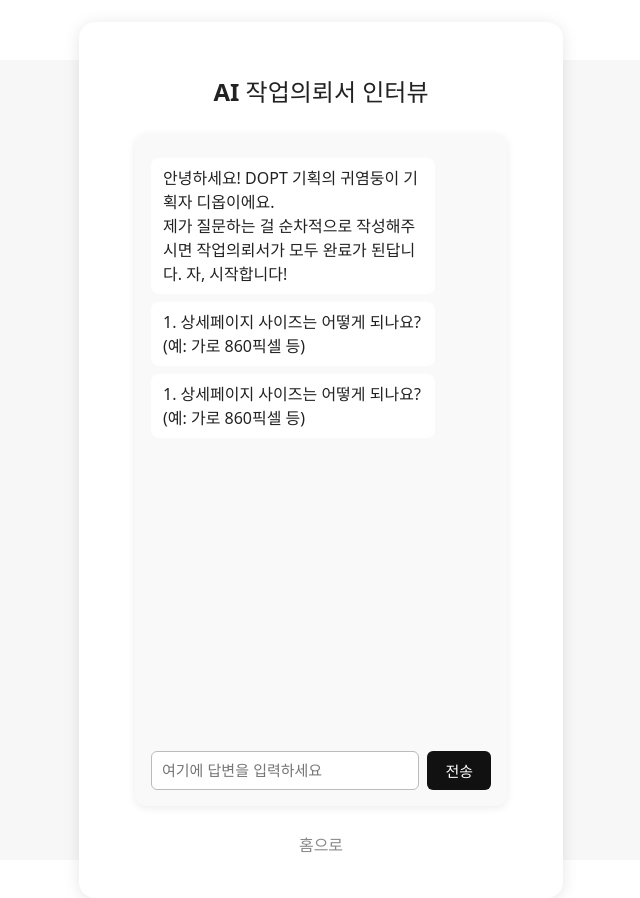
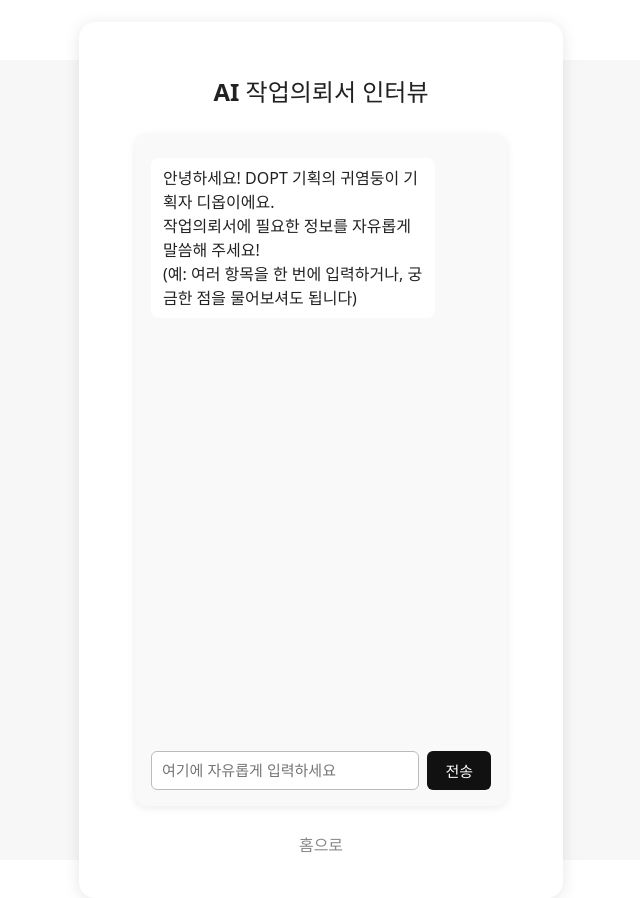
Before and after one commit to doptplanning/my-planner-tool, a React (Vite) app: page /ai-interview in a window 1280 px wide. Shown: the whole page, without its empty margins (319-959 px from the left). Built offline with nearby package versions, Linux system fonts and the light colour scheme.

Commit message:
AIChatBox 자유 대화형(질문 순서 강제 제거) 리팩토링

```diff
--- a/src/components/AIChat/AIChatBox.tsx
+++ b/src/components/AIChat/AIChatBox.tsx
@@ -12,75 +12,32 @@ interface AIChatBoxProps {
   style?: React.CSSProperties;
 }
 
-const questionList = [
-  {
-    key: 'sizeWidth',
-    question: '1. 상세페이지 사이즈는 어떻게 되나요? (예: 가로 860픽셀 등)'
-  },
-  {
-    key: 'sizeSites',
-    question: '2. 노출 사이트는 어디인가요? (예: 네이버 스마트스토어, 쿠팡 등)'
-  },
-  {
-    key: 'product',
-    question: '3. 제품명/모델명/구성은 어떻게 되나요? (예: ○○○보풀제거기 / XES1098 / 본품, C타입 충전선, 청소솔, 해파필터)'
-  },
-  {
-    key: 'target',
-    question: '4. 주요 타겟은 누구인가요? (예: 2030 MZ세대, 남성층 등)'
-  },
-  {
-    key: 'price',
-    question: '5. 제품 가격은 얼마인가요? (예: 39,000원)'
-  },
-];
-
 const greeting =
-  '안녕하세요! DOPT 기획의 귀염둥이 기획자 디옵이에요.\n제가 질문하는 걸 순차적으로 작성해주시면 작업의뢰서가 모두 완료가 된답니다. 자, 시작합니다!';
+  '안녕하세요! DOPT 기획의 귀염둥이 기획자 디옵이에요.\n작업의뢰서에 필요한 정보를 자유롭게 말씀해 주세요!\n(예: 여러 항목을 한 번에 입력하거나, 궁금한 점을 물어보셔도 됩니다)';
 
 const AIChatBox: React.FC<AIChatBoxProps> = ({ onAIResult, width = 340, height = '80vh', style }) => {
-  const [messages, setMessages] = useState<Message[]>([{ role: 'ai', content: greeting }]);
+  const [messages, setMessages] = useState<{ role: 'user' | 'ai'; content: string }[]>([{ role: 'ai', content: greeting }]);
   const [input, setInput] = useState('');
   const [loading, setLoading] = useState(false);
   const [error, setError] = useState('');
-  const [step, setStep] = useState(0);
-  const [answers, setAnswers] = useState<{ [key: string]: string }>({});
 
-  const askNext = (nextStep: number) => {
-    if (nextStep < questionList.length) {
-      setMessages(prev => [...prev, { role: 'ai', content: questionList[nextStep].question }]);
-      setStep(nextStep);
-    } else {
-      // 모든 답변이 끝나면 AI에게 전체 답변을 정리 요청
-      handleAIRefine();
-    }
-  };
-
-  const handleSend = () => {
+  const handleSend = async () => {
     if (!input.trim() || loading) return;
-    const currentKey = questionList[step]?.key;
     setMessages(prev => [...prev, { role: 'user', content: input }]);
-    setAnswers(prev => ({ ...prev, [currentKey]: input }));
-    setInput('');
-    askNext(step + 1);
-  };
-
-  // AI에게 전체 답변을 정리 요청
-  const handleAIRefine = async () => {
     setLoading(true);
-    setMessages(prev => [...prev, { role: 'ai', content: '입력해주셔서 감사합니다! 입력하신 내용을 바탕으로 작업의뢰서를 정리 중입니다...' }]);
     setError('');
     try {
       const API_BASE = import.meta.env.VITE_API_URL || 'https://my-planner-tool.onrender.com';
       const res = await fetch(`${API_BASE}/api/gpt-brief`, {
         method: 'POST',
         headers: { 'Content-Type': 'application/json' },
-        body: JSON.stringify({ ...answers, summary: Object.entries(answers).map(([k, v]) => `${k}: ${v}`).join('\n') }),
+        body: JSON.stringify({ summary: input }),
       });
       const data = await res.json();
       if (data.error) throw new Error(data.error);
-      setMessages(prev => [...prev, { role: 'ai', content: '작업의뢰서가 아래와 같이 정리되었습니다!' }]);
-      // 각 항목별로 입력란에 자동 반영
+      // AI가 자유롭게 답변/분류/정리/추가 질문
+      setMessages(prev => [...prev, { role: 'ai', content: data.brief || JSON.stringify(data) }]);
+      setInput('');
       if (onAIResult) onAIResult(data);
     } catch (err: any) {
       setError(err.message || '서버 오류');
@@ -88,14 +45,6 @@ const AIChatBox: React.FC<AIChatBoxProps> = ({ onAIResult, width = 340, height =
       setLoading(false);
     }
   };
-
-  // 첫 질문 자동 시작
-  React.useEffect(() => {
-    if (step === 0 && messages.length === 1) {
-      askNext(0);
-    }
-    // eslint-disable-next-line
-  }, []);
 
   return (
     <div style={{ width, height, background: '#f9f9f9', borderRadius: 12, boxShadow: '0 2px 8px rgba(0,0,0,0.08)', display: 'flex', flexDirection: 'column', padding: 16, ...style }}>
@@ -116,11 +65,11 @@ const AIChatBox: React.FC<AIChatBoxProps> = ({ onAIResult, width = 340, height =
           value={input}
           onChange={e => setInput(e.target.value)}
           onKeyDown={e => { if (e.key === 'Enter') handleSend(); }}
-          placeholder={step < questionList.length ? '여기에 답변을 입력하세요' : '모든 답변이 완료되었습니다'}
+          placeholder="여기에 자유롭게 입력하세요"
           style={{ flex: 1, padding: 10, borderRadius: 6, border: '1px solid #bbb', fontSize: 15 }}
-          disabled={loading || step >= questionList.length}
+          disabled={loading}
         />
-        <button onClick={handleSend} disabled={loading || !input.trim() || step >= questionList.length} style={{ padding: '0 18px', borderRadius: 6, background: '#111', color: '#fff', border: 'none', fontWeight: 600, fontSize: 15, cursor: 'pointer' }}>전송</button>
+        <button onClick={handleSend} disabled={loading || !input.trim()} style={{ padding: '0 18px', borderRadius: 6, background: '#111', color: '#fff', border: 'none', fontWeight: 600, fontSize: 15, cursor: 'pointer' }}>전송</button>
       </div>
     </div>
   );
```
